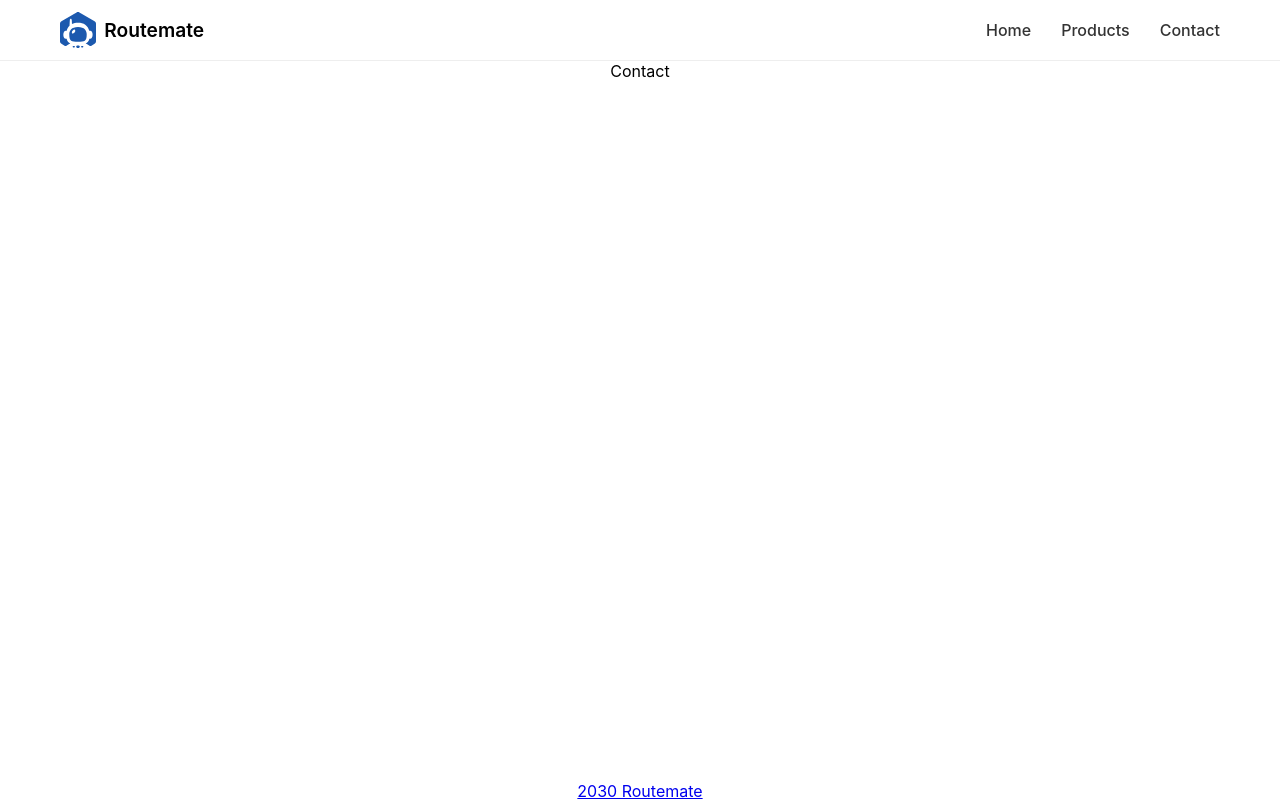
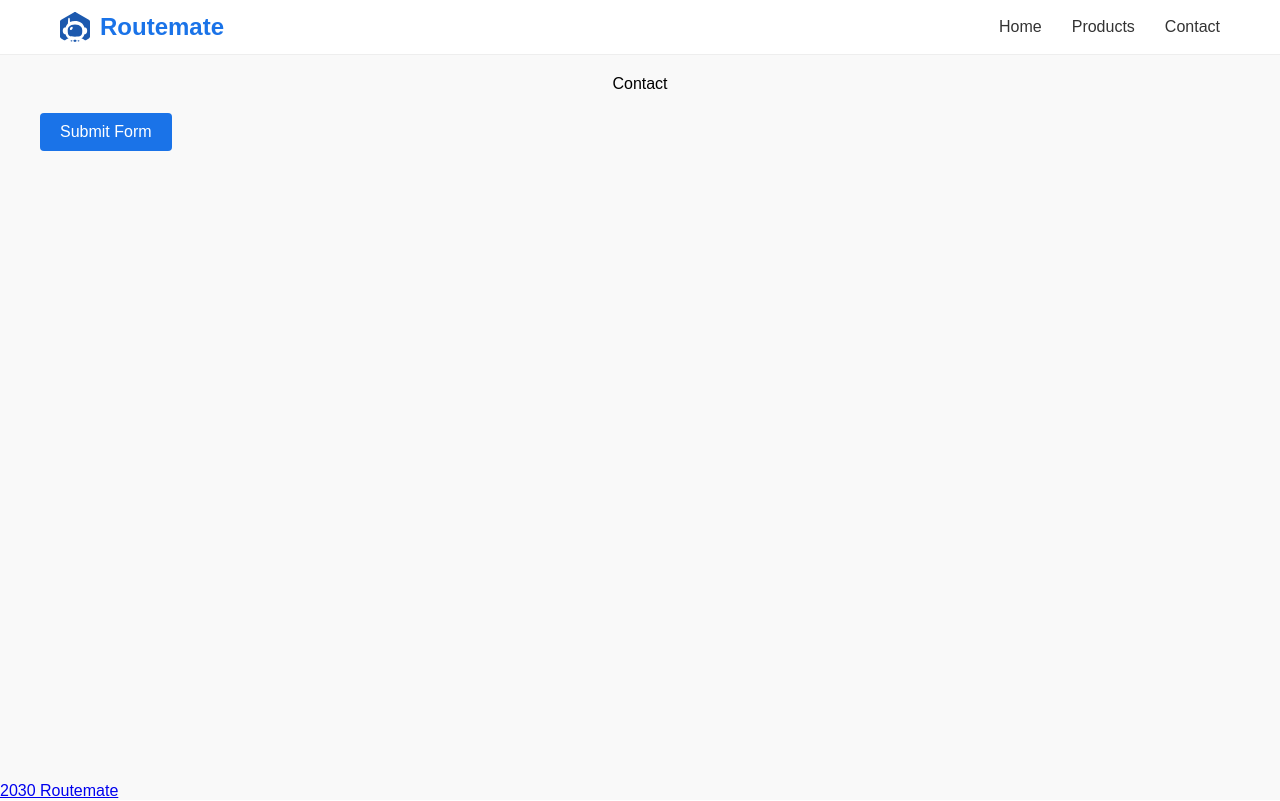
Before and after one commit to SanjithaDilshan/RouteMate---React, a React (Create React App) app: page /contact in a window 1280 px wide. Built offline with nearby package versions, Linux system fonts and the light colour scheme.

Commit message:
Navigation

```diff
--- a/src/App.css
+++ b/src/App.css
@@ -1,45 +1,129 @@
+/* App.css */
+
+* {
+  margin: 0;
+  padding: 0;
+  box-sizing: border-box;
+}
+
 .App {
+  font-family: Arial, sans-serif;
+  background-color: #f9f9f9;
+  min-height: 100vh;
+  display: flex;
+  flex-direction: column;
+}
+
+.header {
+  display: flex;
+  align-items: center;
+  justify-content: space-between;
+  width: 100%;
+  max-width: 1200px;
+  margin: 0 auto;
+  padding: 20px 40px;
+  background-color: #fff;
+  box-shadow: 0 2px 4px rgba(0, 0, 0, 0.1);
+}
+
+.logo {
+  display: flex;
+  align-items: center;
+}
+
+.logo img {
+  width: 30px;
+  height: 30px;
+  margin-right: 10px;
+}
+
+.logo span {
+  font-size: 24px;
+  font-weight: bold;
+  color: #1a73e8;
+}
+
+.nav {
+  display: flex;
+  gap: 20px;
+}
+
+.nav a {
+  text-decoration: none;
+  color: #5f6368;
+  font-size: 16px;
+  padding: 8px 16px;
+  border-radius: 4px;
+  transition: background-color 0.3s;
+}
+
+.nav a:hover {
+  background-color: #e8eaf6;
+}
+
+main {
+  flex: 1;
+  width: 100%;
+  max-width: 1200px;
+  margin: 0 auto;
+  padding: 20px 0;
+}
+
+.component {
+  width: 100%;
+  display: flex;
+  justify-content: center;
+}
+
+.content {
+  padding: 20px;
+  background-color: #fff;
+  border-radius: 8px;
+  box-shadow: 0 2px 4px rgba(0, 0, 0, 0.1); /* Matches header shadow */
+  width: 100%;
+  max-width: 1200px; /* Matches header and main max-width */
   text-align: center;
 }
 
-.App-main {
-  flex: 1; /* take remaining space between header & footer */
-  padding: 40px 60px; /* add gap around page content */
-  background-color: #fff;
-  text-align: center;
+.content h1 {
+  font-size: 32px;
+  color: #202124;
+  margin-bottom: 10px;
 }
 
-.App-logo {
-  height: 40vmin;
-  pointer-events: none;
+.content p {
+  font-size: 16px;
+  color: #5f6368;
 }
 
-@media (prefers-reduced-motion: no-preference) {
-  .App-logo {
-    animation: App-logo-spin infinite 20s linear;
-  }
+button {
+  background-color: #1a73e8; /* Matches the blue of the Routemate logo */
+  color: #fff;
+  border: none;
+  padding: 10px 20px;
+  font-size: 16px;
+  border-radius: 4px;
+  cursor: pointer;
+  transition: background-color 0.3s, transform 0.1s;
+  margin-top: 20px;
 }
 
-.App-header {
-  background-color: #282c34;
-  min-height: 100vh;
-  display: flex;
-  flex-direction: column;
-  align-items: center;
-  justify-content: center;
-  font-size: calc(10px + 2vmin);
-  color: white;
+button:hover {
+  background-color: #1557b0; /* Darker shade for hover effect */
 }
 
-.App-link {
-  color: #61dafb;
+button:active {
+  transform: scale(0.98); /* Slight shrink on click for feedback */
 }
 
-@keyframes App-logo-spin {
-  from {
-    transform: rotate(0deg);
-  }
-  to {
-    transform: rotate(360deg);
-  }
+.footer {
+  width: 100%;
+  max-width: 1200px;
+  margin: 0 auto;
+  padding: 20px 40px;
+  background-color: #fff;
+  box-shadow: 0 -2px 4px rgba(0, 0, 0, 0.1);
+  text-align: center;
+  color: #5f6368;
+  font-size: 14px;
 }
--- a/src/App.js
+++ b/src/App.js
@@ -1,13 +1,17 @@
-import { Routes, Route } from "react-router-dom";
+import { Routes, Route, Navigate } from "react-router-dom";
 import { Header } from "./components/Header";
 import { Footer } from "./components/Footer";
 import { Home } from "./components/Home";
 import { ProductList } from "./components/ProductList";
 import { ProductDetails } from "./components/ProductDetails";
 import { Contact } from "./components/Contact";
+import { Admin } from "./components/Admin";
 import './App.css';
 
 function App() {
+
+  const user = true;
+
   return (
     <div className="App">
       <Header/>
@@ -17,6 +21,7 @@ function App() {
             <Route path="products" element={<ProductList/>} />
             <Route path="products/1001" element={<ProductDetails/>} />
             <Route path="contact" element={<Contact/>} />
+            <Route path="/admin" element={user ? <Admin/>: <Navigate to="/" />} />
         </Routes>
       </main>
       <Footer/>
--- /dev/null
+++ b/src/components/Admin.js
@@ -0,0 +1,5 @@
+export const Admin = () => {
+  return (
+    <div className='component'>Welcome! to Admin Section.</div>
+  )
+}
--- a/src/components/Contact.js
+++ b/src/components/Contact.js
@@ -1,6 +1,19 @@
+import { useNavigate } from "react-router-dom";
+
 export const Contact = () => {
+  const navigate = useNavigate();
+
+  const handleSubmit = () => {
+    console.log("-------");
+    return navigate("/");
+  }
+
+
   return (
-    <div>Contact</div>
+    <>
+      <div className="component">Contact</div>
+      <button onClick={handleSubmit}>Submit Form</button>
+    </>
   )
 }
 
--- a/src/components/Home.js
+++ b/src/components/Home.js
@@ -1,8 +1,6 @@
 export const Home = () => {
   return (
-    <div>
-
-    </div>
+    <div className="component">Home</div>
   )
 }
 
--- a/src/components/ProductDetails.js
+++ b/src/components/ProductDetails.js
@@ -1,6 +1,6 @@
 export const ProductDetails = () => {
   return (
-    <div>ProductDetails</div>
+    <div className="component">ProductDetails</div>
   )
 }
 
--- a/src/components/ProductList.js
+++ b/src/components/ProductList.js
@@ -1,6 +1,6 @@
 export const ProductList = () => {
   return (
-    <div>ProductList</div>
+    <div className="component">ProductList</div>
   )
 }
 
--- a/src/index.css
+++ b/src/index.css
@@ -14,6 +14,9 @@ main {
   list-style: none;
 }
 
+
+
+
 code {
   font-family: source-code-pro, Menlo, Monaco, Consolas, 'Courier New',
     monospace;
```
